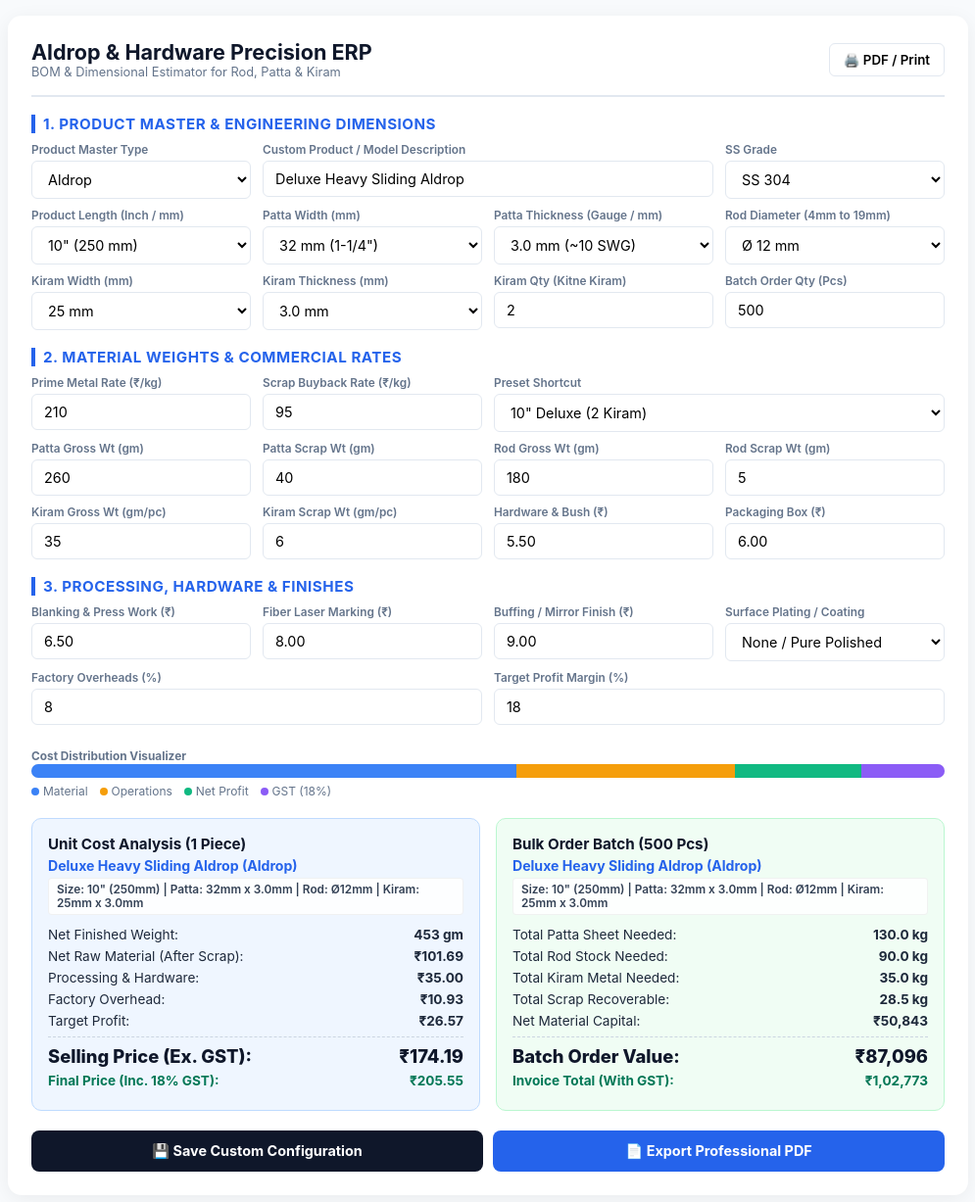
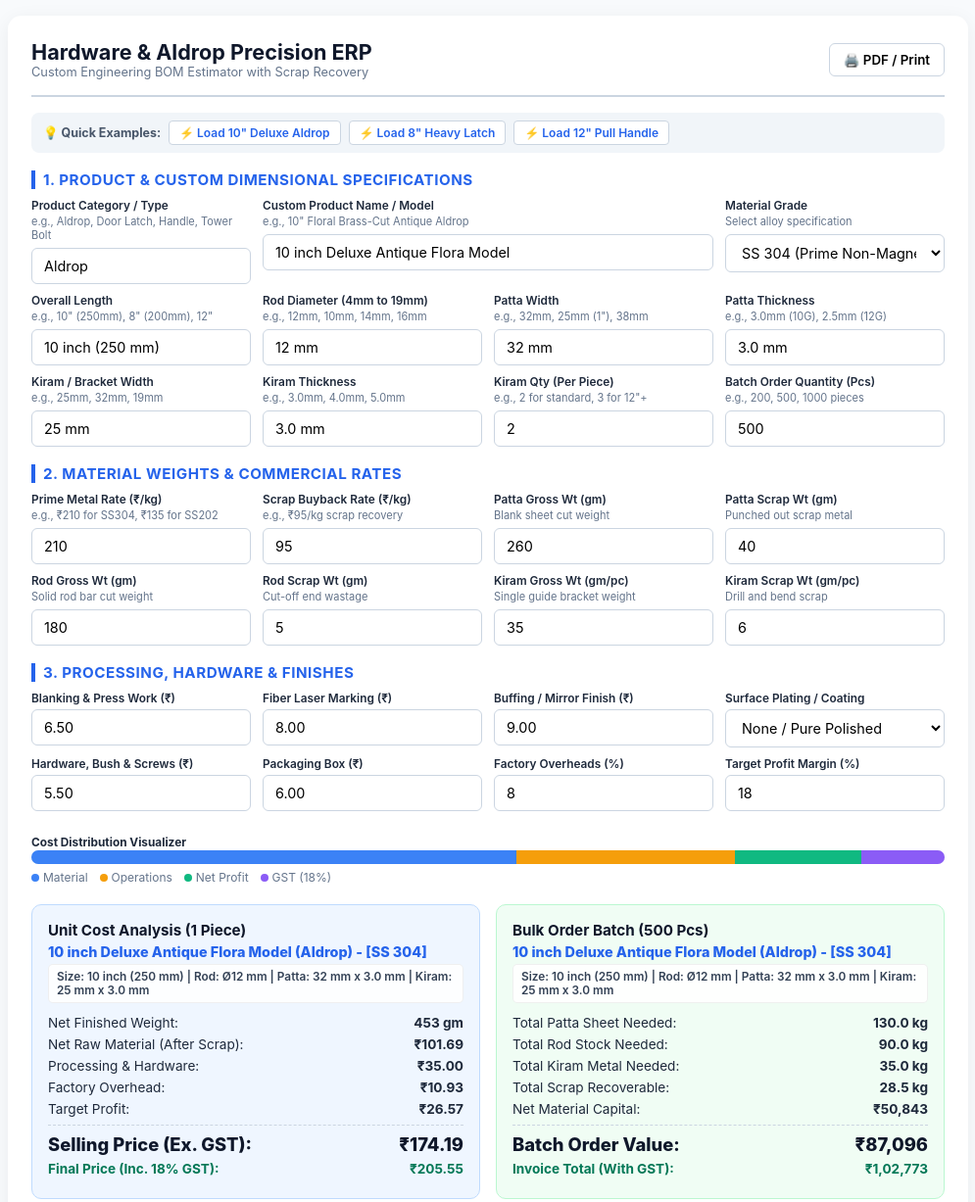
Before and after one commit to kamal19742002-siddhi/aldrop-erp, a plain HTML site: page index.html in a window 1280 px wide. Shown: the top 1227 px of the page at 98% size, without its empty margins (142-1137 px from the left). Drawn offline with Linux system fonts and the light colour scheme.

Commit message:
Update index.html

```diff
--- a/index.html
+++ b/index.html
@@ -12,7 +12,7 @@
       --success: #059669;
       --bg: #f8fafc;
       --card: #ffffff;
-      --border: #e2e8f0;
+      --border: #cbd5e1;
       --text: #1e293b;
       --muted: #64748b;
     }
@@ -32,11 +32,17 @@
     .header p { font-size: 0.8rem; color: var(--muted); }
 
     .section-title { font-size: 0.95rem; font-weight: 700; color: var(--accent); margin: 18px 0 10px 0; border-left: 4px solid var(--accent); padding-left: 8px; text-transform: uppercase; letter-spacing: 0.5px; }
-    .grid-4 { display: grid; grid-template-columns: repeat(auto-fit, minmax(210px, 1fr)); gap: 12px; }
+    .grid-4 { display: grid; grid-template-columns: repeat(auto-fit, minmax(215px, 1fr)); gap: 12px; }
     .form-group { display: flex; flex-direction: column; gap: 4px; }
-    label { font-size: 0.74rem; font-weight: 600; color: var(--muted); }
+    label { font-size: 0.74rem; font-weight: 600; color: var(--text); }
+    .hint { font-size: 0.69rem; color: var(--muted); font-weight: 400; margin-top: -2px; margin-bottom: 2px; }
     input, select { padding: 9px 12px; border: 1px solid var(--border); border-radius: 6px; font-size: 0.9rem; outline: none; background: #fff; }
-    input:focus, select:focus { border-color: var(--accent); }
+    input:focus, select:focus { border-color: var(--accent); box-shadow: 0 0 0 2px rgba(37,99,235,0.1); }
+
+    .quick-examples { display: flex; gap: 8px; align-items: center; flex-wrap: wrap; margin-bottom: 12px; padding: 8px 12px; background: #f1f5f9; border-radius: 8px; font-size: 0.78rem; }
+    .quick-examples span { font-weight: 700; color: #475569; }
+    .btn-chip { background: #fff; border: 1px solid #cbd5e1; border-radius: 4px; padding: 4px 10px; cursor: pointer; font-weight: 600; color: var(--accent); font-size: 0.75rem; }
+    .btn-chip:hover { background: #e0e7ff; border-color: var(--accent); }
 
     .cost-bar-container { margin: 20px 0 10px 0; }
     .cost-bar { display: flex; height: 14px; border-radius: 7px; overflow: hidden; background: #e2e8f0; }
@@ -54,8 +60,8 @@
     .card-single { background: #eff6ff; border-color: #bfdbfe; }
     .card-batch { background: #f0fdf4; border-color: #bbf7d0; }
     .card-box h3 { font-size: 0.95rem; margin-bottom: 12px; color: var(--primary); display: flex; flex-direction: column; gap: 4px; }
-    .product-badge { font-size: 0.88rem; color: var(--accent); font-weight: 700; word-break: break-word; }
-    .spec-badge { font-size: 0.74rem; color: #334155; font-weight: 600; background: rgba(255,255,255,0.85); padding: 4px 8px; border-radius: 4px; display: inline-block; border: 1px solid rgba(0,0,0,0.05); }
+    .product-badge { font-size: 0.9rem; color: var(--accent); font-weight: 800; word-break: break-word; }
+    .spec-badge { font-size: 0.74rem; color: #334155; font-weight: 600; background: rgba(255,255,255,0.88); padding: 5px 8px; border-radius: 5px; display: inline-block; border: 1px solid rgba(0,0,0,0.06); }
     .row { display: flex; justify-content: space-between; font-size: 0.85rem; margin-bottom: 6px; }
     .row.total { font-weight: 800; font-size: 1.15rem; border-top: 1px dashed #cbd5e1; padding-top: 8px; margin-top: 8px; color: var(--primary); }
 
@@ -67,7 +73,7 @@
     @media print {
       body { background: white; padding: 0; }
       .erp-container { box-shadow: none; max-width: 100%; border: none; padding: 0; }
-      #installBanner, .btn-actions, .no-print { display: none !important; }
+      #installBanner, .btn-actions, .quick-examples, .no-print { display: none !important; }
     }
   </style>
 </head>
@@ -84,124 +90,89 @@
 <div class="erp-container">
   <div class="header">
     <div>
-      <h1>Aldrop & Hardware Precision ERP</h1>
-      <p>BOM & Dimensional Estimator for Rod, Patta & Kiram</p>
+      <h1>Hardware & Aldrop Precision ERP</h1>
+      <p>Custom Engineering BOM Estimator with Scrap Recovery</p>
     </div>
     <button class="no-print" onclick="window.print()" style="padding: 8px 14px; border: 1px solid var(--border); border-radius: 6px; cursor: pointer; background: #fff; font-weight: 600;">🖨️ PDF / Print</button>
   </div>
 
-  <!-- Section 1: Product Master & Dimensions -->
-  <div class="section-title">1. Product Master & Engineering Dimensions</div>
+  <!-- Quick Demo Examples Toolbar -->
+  <div class="quick-examples no-print">
+    <span>💡 Quick Examples:</span>
+    <button type="button" class="btn-chip" onclick="loadExample('aldrop')">⚡ Load 10" Deluxe Aldrop</button>
+    <button type="button" class="btn-chip" onclick="loadExample('latch')">⚡ Load 8" Heavy Latch</button>
+    <button type="button" class="btn-chip" onclick="loadExample('handle')">⚡ Load 12" Pull Handle</button>
+  </div>
+
+  <!-- Section 1: Customer Product & Engineering Specs -->
+  <div class="section-title">1. Product & Custom Dimensional Specifications</div>
   <div class="grid-4">
     <div class="form-group">
-      <label>Product Master Type</label>
-      <select id="productType" onchange="onProductTypeChange()">
-        <option value="Aldrop" selected>Aldrop</option>
-        <option value="Latch">Door Latch</option>
-        <option value="Handle">Pull Handle</option>
-        <option value="Custom">Other Custom Product</option>
-      </select>
+      <label>Product Category / Type</label>
+      <span class="hint">e.g., Aldrop, Door Latch, Handle, Tower Bolt</span>
+      <input type="text" id="productCategory" value="Aldrop" placeholder="e.g. Aldrop / Latch / Handle" />
     </div>
     <div class="form-group" style="grid-column: span 2;">
-      <label>Custom Product / Model Description</label>
-      <input type="text" id="customProductName" value="Deluxe Heavy Sliding Aldrop" placeholder="e.g. 10 inch Antique Floral Aldrop" />
+      <label>Custom Product Name / Model</label>
+      <span class="hint">e.g., 10" Floral Brass-Cut Antique Aldrop</span>
+      <input type="text" id="customProductName" value="10 inch Deluxe Antique Flora Model" placeholder="Enter custom item or client model name" />
     </div>
     <div class="form-group">
-      <label>SS Grade</label>
+      <label>Material Grade</label>
+      <span class="hint">Select alloy specification</span>
       <select id="ssGrade">
-        <option value="202">SS 202</option>
-        <option value="304" selected>SS 304</option>
-        <option value="316">SS 316 (Marine)</option>
+        <option value="SS 304" selected>SS 304 (Prime Non-Magnetic)</option>
+        <option value="SS 202">SS 202 (Standard Commercial)</option>
+        <option value="SS 316">SS 316 (Marine Acid-Resistant)</option>
+        <option value="Brass">Pure Solid Brass</option>
       </select>
     </div>
   </div>
 
-  <!-- Length & Widths Row -->
+  <!-- Dimensions Row: Length, Widths, Thicknesses, Rod Dia -->
   <div class="grid-4" style="margin-top: 10px;">
     <div class="form-group">
-      <label>Product Length (Inch / mm)</label>
-      <select id="itemLength">
-        <option value="6&quot; (150mm)">6" (150 mm)</option>
-        <option value="8&quot; (200mm)">8" (200 mm)</option>
-        <option value="10&quot; (250mm)" selected>10" (250 mm)</option>
-        <option value="12&quot; (300mm)">12" (300 mm)</option>
-        <option value="14&quot; (350mm)">14" (350 mm)</option>
-        <option value="16&quot; (400mm)">16" (400 mm)</option>
-        <option value="18&quot; (450mm)">18" (450 mm)</option>
-      </select>
-    </div>
-    <div class="form-group">
-      <label>Patta Width (mm)</label>
-      <select id="pattaWidth">
-        <option value="16mm">16 mm (5/8")</option>
-        <option value="19mm">19 mm (3/4")</option>
-        <option value="25mm">25 mm (1")</option>
-        <option value="32mm" selected>32 mm (1-1/4")</option>
-        <option value="38mm">38 mm (1-1/2")</option>
-        <option value="50mm">50 mm (2")</option>
-      </select>
-    </div>
-    <div class="form-group">
-      <label>Patta Thickness (Gauge / mm)</label>
-      <select id="pattaThickness">
-        <option value="1.0mm">1.0 mm (~20 SWG)</option>
-        <option value="1.2mm">1.2 mm (~18 SWG)</option>
-        <option value="1.5mm">1.5 mm (~16 SWG)</option>
-        <option value="2.0mm">2.0 mm (~14 SWG)</option>
-        <option value="2.5mm">2.5 mm (~12 SWG)</option>
-        <option value="3.0mm" selected>3.0 mm (~10 SWG)</option>
-        <option value="4.0mm">4.0 mm (~8 SWG)</option>
-        <option value="5.0mm">5.0 mm</option>
-        <option value="6.0mm">6.0 mm</option>
-      </select>
+      <label>Overall Length</label>
+      <span class="hint">e.g., 10" (250mm), 8" (200mm), 12"</span>
+      <input type="text" id="itemLength" value="10 inch (250 mm)" placeholder="e.g. 10 inch (250 mm)" />
     </div>
     <div class="form-group">
       <label>Rod Diameter (4mm to 19mm)</label>
-      <select id="rodDiameter">
-        <option value="4mm">Ø 4 mm</option>
-        <option value="6mm">Ø 6 mm</option>
-        <option value="8mm">Ø 8 mm</option>
-        <option value="10mm">Ø 10 mm</option>
-        <option value="12mm" selected>Ø 12 mm</option>
-        <option value="14mm">Ø 14 mm</option>
-        <option value="16mm">Ø 16 mm</option>
-        <option value="18mm">Ø 18 mm</option>
-        <option value="19mm">Ø 19 mm</option>
-      </select>
+      <span class="hint">e.g., 12mm, 10mm, 14mm, 16mm</span>
+      <input type="text" id="rodDiameter" value="12 mm" placeholder="e.g. 12 mm (solid rod)" />
+    </div>
+    <div class="form-group">
+      <label>Patta Width</label>
+      <span class="hint">e.g., 32mm, 25mm (1"), 38mm</span>
+      <input type="text" id="pattaWidth" value="32 mm" placeholder="e.g. 32 mm" />
+    </div>
+    <div class="form-group">
+      <label>Patta Thickness</label>
+      <span class="hint">e.g., 3.0mm (10G), 2.5mm (12G)</span>
+      <input type="text" id="pattaThickness" value="3.0 mm" placeholder="e.g. 3.0 mm" />
     </div>
   </div>
 
   <!-- Kiram Dimensions & Quantity -->
   <div class="grid-4" style="margin-top: 10px;">
     <div class="form-group">
-      <label>Kiram Width (mm)</label>
-      <select id="kiramWidth">
-        <option value="16mm">16 mm</option>
-        <option value="19mm">19 mm</option>
-        <option value="25mm" selected>25 mm</option>
-        <option value="32mm">32 mm</option>
-        <option value="38mm">38 mm</option>
-      </select>
+      <label>Kiram / Bracket Width</label>
+      <span class="hint">e.g., 25mm, 32mm, 19mm</span>
+      <input type="text" id="kiramWidth" value="25 mm" placeholder="e.g. 25 mm" />
     </div>
     <div class="form-group">
-      <label>Kiram Thickness (mm)</label>
-      <select id="kiramThickness">
-        <option value="1.5mm">1.5 mm</option>
-        <option value="2.0mm">2.0 mm</option>
-        <option value="2.5mm">2.5 mm</option>
-        <option value="3.0mm" selected>3.0 mm</option>
-        <option value="4.0mm">4.0 mm</option>
-        <option value="5.0mm">5.0 mm</option>
-        <option value="6.0mm">6.0 mm</option>
-        <option value="8.0mm">8.0 mm</option>
-      </select>
+      <label>Kiram Thickness</label>
+      <span class="hint">e.g., 3.0mm, 4.0mm, 5.0mm</span>
+      <input type="text" id="kiramThickness" value="3.0 mm" placeholder="e.g. 3.0 mm" />
     </div>
     <div class="form-group">
-      <label>Kiram Qty (Kitne Kiram)</label>
+      <label>Kiram Qty (Per Piece)</label>
+      <span class="hint">e.g., 2 for standard, 3 for 12"+</span>
       <input type="number" id="kiramQty" value="2" min="1" />
     </div>
     <div class="form-group">
-      <label>Batch Order Qty (Pcs)</label>
+      <label>Batch Order Quantity (Pcs)</label>
+      <span class="hint">e.g., 200, 500, 1000 pieces</span>
       <input type="number" id="batchQty" value="500" />
     </div>
   </div>
@@ -211,61 +182,47 @@
   <div class="grid-4">
     <div class="form-group">
       <label>Prime Metal Rate (₹/kg)</label>
+      <span class="hint">e.g., ₹210 for SS304, ₹135 for SS202</span>
       <input type="number" id="matRate" value="210" />
     </div>
     <div class="form-group">
       <label>Scrap Buyback Rate (₹/kg)</label>
+      <span class="hint">e.g., ₹95/kg scrap recovery</span>
       <input type="number" id="scrapRate" value="95" />
     </div>
-    <div class="form-group" style="grid-column: span 2;">
-      <label>Preset Shortcut</label>
-      <select id="presetSelect" onchange="applyPreset()">
-        <option value="custom">Manual Configuration</option>
-        <option value="10_floral" selected>10" Deluxe (2 Kiram)</option>
-        <option value="10_plain">10" Standard (2 Kiram)</option>
-        <option value="12_heavy">12" Heavy (3 Kiram)</option>
-        <option value="8_slim">8" Slim (2 Kiram)</option>
-      </select>
-    </div>
-  </div>
-
-  <!-- Weights: Patta & Rod -->
-  <div class="grid-4" style="margin-top: 10px;">
     <div class="form-group">
       <label>Patta Gross Wt (gm)</label>
+      <span class="hint">Blank sheet cut weight</span>
       <input type="number" id="plateWt" value="260" />
     </div>
     <div class="form-group">
       <label>Patta Scrap Wt (gm)</label>
+      <span class="hint">Punched out scrap metal</span>
       <input type="number" id="scrapWt" value="40" />
     </div>
+  </div>
+
+  <!-- Weights: Rod & Kiram Section -->
+  <div class="grid-4" style="margin-top: 10px;">
     <div class="form-group">
       <label>Rod Gross Wt (gm)</label>
+      <span class="hint">Solid rod bar cut weight</span>
       <input type="number" id="rodWt" value="180" />
     </div>
     <div class="form-group">
       <label>Rod Scrap Wt (gm)</label>
+      <span class="hint">Cut-off end wastage</span>
       <input type="number" id="rodScrapWt" value="5" />
     </div>
-  </div>
-
-  <!-- Weights: Kiram Section -->
-  <div class="grid-4" style="margin-top: 10px;">
     <div class="form-group">
       <label>Kiram Gross Wt (gm/pc)</label>
+      <span class="hint">Single guide bracket weight</span>
       <input type="number" id="kiramWt" value="35" />
     </div>
     <div class="form-group">
       <label>Kiram Scrap Wt (gm/pc)</label>
+      <span class="hint">Drill and bend scrap</span>
       <input type="number" id="kiramScrapWt" value="6" />
-    </div>
-    <div class="form-group">
-      <label>Hardware & Bush (₹)</label>
-      <input type="number" id="hardwareCost" value="5.50" />
-    </div>
-    <div class="form-group">
-      <label>Packaging Box (₹)</label>
-      <input type="number" id="packCost" value="6.00" />
     </div>
   </div>
 
@@ -298,6 +255,14 @@
 
   <div class="grid-4" style="margin-top: 10px;">
     <div class="form-group">
+      <label>Hardware, Bush & Screws (₹)</label>
+      <input type="number" id="hardwareCost" value="5.50" />
+    </div>
+    <div class="form-group">
+      <label>Packaging Box (₹)</label>
+      <input type="number" id="packCost" value="6.00" />
+    </div>
+    <div class="form-group">
       <label>Factory Overheads (%)</label>
       <input type="number" id="overheadPct" value="8" />
     </div>
@@ -329,8 +294,8 @@
     <div class="card-box card-single">
       <h3>
         <span>Unit Cost Analysis (1 Piece)</span>
-        <span class="product-badge" id="outDisplayProductNameSingle">Deluxe Heavy Sliding Aldrop</span>
-        <span class="spec-badge" id="outSpecBadgeSingle">Size: 10" (250mm) | Patta: 32x3.0mm | Rod: Ø12mm | Kiram: 25x3.0mm</span>
+        <span class="product-badge" id="outDisplayProductNameSingle">10 inch Deluxe Antique Flora Model (Aldrop)</span>
+        <span class="spec-badge" id="outSpecBadgeSingle">Size: 10 inch (250 mm) | Rod: Ø12 mm | Patta: 32 mm x 3.0 mm | Kiram: 25 mm x 3.0 mm</span>
       </h3>
       <div class="row"><span>Net Finished Weight:</span><strong id="outNetWeight">0 gm</strong></div>
       <div class="row"><span>Net Raw Material (After Scrap):</span><strong id="outMatCost">₹0.00</strong></div>
@@ -344,8 +309,8 @@
     <div class="card-box card-batch">
       <h3>
         <span>Bulk Order Batch (<span id="outBatchQtyLabel">500</span> Pcs)</span>
-        <span class="product-badge" id="outDisplayProductNameBatch">Deluxe Heavy Sliding Aldrop</span>
-        <span class="spec-badge" id="outSpecBadgeBatch">Size: 10" (250mm) | Patta: 32x3.0mm | Rod: Ø12mm | Kiram: 25x3.0mm</span>
+        <span class="product-badge" id="outDisplayProductNameBatch">10 inch Deluxe Antique Flora Model (Aldrop)</span>
+        <span class="spec-badge" id="outSpecBadgeBatch">Size: 10 inch (250 mm) | Rod: Ø12 mm | Patta: 32 mm x 3.0 mm | Kiram: 25 mm x 3.0 mm</span>
       </h3>
       <div class="row"><span>Total Patta Sheet Needed:</span><strong id="outBatchSheet">0.0 kg</strong></div>
       <div class="row"><span>Total Rod Stock Needed:</span><strong id="outBatchRod">0.0 kg</strong></div>
@@ -364,48 +329,76 @@
 </div>
 
 <script>
-  const presets = {
-    '10_floral': { plateWt: 260, scrapWt: 40, rodWt: 180, rodScrapWt: 5, kiramWt: 35, kiramQty: 2, kiramScrapWt: 6, pressCost: 6.5, laserCost: 8, buffCost: 9, coatingCost: 0, hardwareCost: 5.5, packCost: 6, itemLength: '10" (250mm)', pattaWidth: '32mm', pattaThickness: '3.0mm', rodDiameter: '12mm', kiramWidth: '25mm', kiramThickness: '3.0mm' },
-    '10_plain': { plateWt: 240, scrapWt: 30, rodWt: 170, rodScrapWt: 5, kiramWt: 30, kiramQty: 2, kiramScrapWt: 5, pressCost: 5, laserCost: 0, buffCost: 7, coatingCost: 0, hardwareCost: 4.5, packCost: 5, itemLength: '10" (250mm)', pattaWidth: '25mm', pattaThickness: '2.5mm', rodDiameter: '10mm', kiramWidth: '25mm', kiramThickness: '2.5mm' },
-    '12_heavy': { plateWt: 320, scrapWt: 50, rodWt: 220, rodScrapWt: 6, kiramWt: 40, kiramQty: 3, kiramScrapWt: 7, pressCost: 8, laserCost: 10, buffCost: 12, coatingCost: 0, hardwareCost: 7, packCost: 8, itemLength: '12" (300mm)', pattaWidth: '38mm', pattaThickness: '4.0mm', rodDiameter: '14mm', kiramWidth: '32mm', kiramThickness: '4.0mm' },
-    '8_slim': { plateWt: 180, scrapWt: 22, rodWt: 130, rodScrapWt: 4, kiramWt: 28, kiramQty: 2, kiramScrapWt: 4, pressCost: 4.5, laserCost: 0, buffCost: 6, coatingCost: 0, hardwareCost: 4, packCost: 4.5, itemLength: '8" (200mm)', pattaWidth: '19mm', pattaThickness: '2.0mm', rodDiameter: '8mm', kiramWidth: '19mm', kiramThickness: '2.0mm' }
+  // Customer Examples that can be prefilled with 1-click
+  const examples = {
+    aldrop: {
+      productCategory: 'Aldrop',
+      customProductName: '10" Deluxe Floral Antique Aldrop',
+      ssGrade: 'SS 304',
+      itemLength: '10" (250 mm)',
+      rodDiameter: '12 mm',
+      pattaWidth: '32 mm',
+      pattaThickness: '3.0 mm',
+      kiramWidth: '25 mm',
+      kiramThickness: '3.0 mm',
+      kiramQty: 2,
+      plateWt: 260, scrapWt: 40, rodWt: 180, rodScrapWt: 5, kiramWt: 35, kiramScrapWt: 6,
+      matRate: 210, scrapRate: 95, batchQty: 500
+    },
+    latch: {
+      productCategory: 'Door Latch',
+      customProductName: '8" Heavy Duty Safety Latch',
+      ssGrade: 'SS 202',
+      itemLength: '8" (200 mm)',
+      rodDiameter: '10 mm',
+      pattaWidth: '25 mm',
+      pattaThickness: '2.5 mm',
+      kiramWidth: '20 mm',
+      kiramThickness: '2.5 mm',
+      kiramQty: 2,
+      plateWt: 180, scrapWt: 25, rodWt: 120, rodScrapWt: 4, kiramWt: 25, kiramScrapWt: 4,
+      matRate: 140, scrapRate: 65, batchQty: 1000
+    },
+    handle: {
+      productCategory: 'Pull Handle',
+      customProductName: '12" Commercial Entrance Main Handle',
+      ssGrade: 'SS 304',
+      itemLength: '12" (300 mm)',
+      rodDiameter: '19 mm',
+      pattaWidth: '38 mm',
+      pattaThickness: '4.0 mm',
+      kiramWidth: '32 mm',
+      kiramThickness: '4.0 mm',
+      kiramQty: 2,
+      plateWt: 340, scrapWt: 50, rodWt: 310, rodScrapWt: 8, kiramWt: 50, kiramScrapWt: 8,
+      matRate: 210, scrapRate: 95, batchQty: 300
+    }
   };
 
-  function onProductTypeChange() {
-    const type = document.getElementById('productType').value;
-    const nameInput = document.getElementById('customProductName');
-    if (type !== 'Custom') {
-      nameInput.value = `${type} Standard Series`;
+  function loadExample(key) {
+    const data = examples[key];
+    if (!data) return;
+    for (const [id, val] of Object.entries(data)) {
+      const el = document.getElementById(id);
+      if (el) el.value = val;
     }
     updateProductTitles();
-  }
-
-  function applyPreset() {
-    const sel = document.getElementById('presetSelect');
-    const val = sel.value;
-    if (presets[val]) {
-      for (const [key, num] of Object.entries(presets[val])) {
-        if (document.getElementById(key)) document.getElementById(key).value = num;
-      }
-      const selectedLabel = sel.options[sel.selectedIndex].text;
-      document.getElementById('customProductName').value = selectedLabel;
-      updateProductTitles();
-      calculateAll();
-    }
+    calculateAll();
   }
 
   function updateProductTitles() {
-    const pType = document.getElementById('productType').value;
-    const pName = document.getElementById('customProductName').value.trim() || 'Custom Hardware';
-    const len = document.getElementById('itemLength').value;
-    const pattaW = document.getElementById('pattaWidth').value;
-    const pattaT = document.getElementById('pattaThickness').value;
-    const rodD = document.getElementById('rodDiameter').value;
-    const kiramW = document.getElementById('kiramWidth').value;
-    const kiramT = document.getElementById('kiramThickness').value;
+    const pCat = document.getElementById('productCategory').value.trim() || 'Product';
+    const pName = document.getElementById('customProductName').value.trim() || 'Custom Model';
+    const grade = document.getElementById('ssGrade').value;
+    const len = document.getElementById('itemLength').value.trim() || 'Standard';
+    const rod = document.getElementById('rodDiameter').value.trim() || '12mm';
+    const pattaW = document.getElementById('pattaWidth').value.trim() || '32mm';
+    const pattaT = document.getElementById('pattaThickness').value.trim() || '3mm';
+    const kiramW = document.getElementById('kiramWidth').value.trim() || '25mm';
+    const kiramT = document.getElementById('kiramThickness').value.trim() || '3mm';
 
-    const fullTitle = `${pName} (${pType})`;
-    const specText = `Size: ${len} | Patta: ${pattaW} x ${pattaT} | Rod: Ø${rodD} | Kiram: ${kiramW} x ${kiramT}`;
+    const fullTitle = `${pName} (${pCat}) - [${grade}]`;
+    const specText = `Size: ${len} | Rod: Ø${rod} | Patta: ${pattaW} x ${pattaT} | Kiram: ${kiramW} x ${kiramT}`;
 
     document.getElementById('outDisplayProductNameSingle').textContent = fullTitle;
     document.getElementById('outDisplayProductNameBatch').textContent = fullTitle;
@@ -466,7 +459,7 @@
     const ovhPct = parseFloat(document.getElementById('overheadPct').value) || 0;
     const marginPct = parseFloat(document.getElementById('marginPct').value) || 0;
 
-    // Weight & Scrap calculations
+    // Weight & Scrap logic
     const totalKiramGross = kiramWt * kiramQty;
     const totalKiramScrap = kiramScrapWt * kiramQty;
 
@@ -519,7 +512,7 @@
     const state = {};
     inputs.forEach(el => state[el.id] = el.value);
     localStorage.setItem('smart_aldrop_erp_state', JSON.stringify(state));
-    alert('Complete engineering dimensions and costing saved!');
+    alert('Custom specifications and configurations saved successfully!');
   }
 
   function loadActiveSettings() {
```
